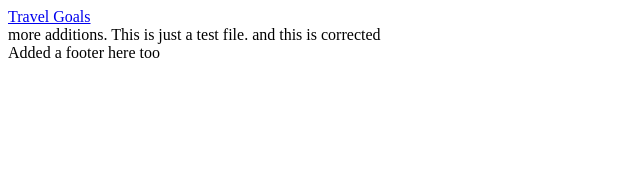
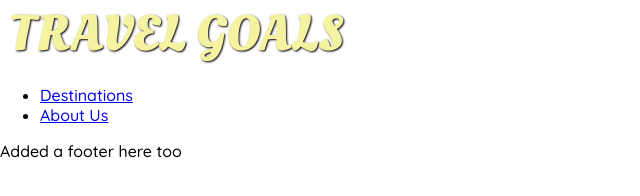
Before and after one commit to famousfamous/FrontEnd-Development, a plain HTML site: page TRAVEL GOALS/index.html in a window 1280 px wide. Shown: the whole page, without its empty margins (0-640 px from the left). Drawn offline with Linux system fonts and the light colour scheme.

Commit message:
added necessary pages

```diff
--- a/TRAVEL GOALS/index.html
+++ b/TRAVEL GOALS/index.html
@@ -5,18 +5,22 @@
     <link rel="preconnect" href="https://fonts.googleapis.com" />
     <link rel="preconnect" href="https://fonts.gstatic.com" crossorigin />
     <link
-      href="https://fonts.googleapis.com/css2?family=Oswald:wght@700&family=Raleway:wght@700&family=Roboto:wght@400;900&display=swap"
+      href="https://fonts.googleapis.com/css2?family=Raleway:wght@700&family=Oleo+Script:wght@700&family=Quicksand:wght@300;500&display=swap"
       rel="stylesheet"
     />
     <link rel="stylesheet" href="styles/styles.css" />
+    <link rel="stylesheet" href="styles/shared.css">
     <title>Travel Goals</title>
   </head>
   <header>
     <div id="page-logo">
-      <a href="/index.html">Travel Goals</a>
+      <a href="index.html">Travel Goals</a>
     </div>
     <nav>
-
+<ul>
+  <li><a href="/places.html">Destinations</a></li>
+  <li><a href="/about.html">About Us</a></li>
+</ul>
     </nav>
   </header>
   <main>
@@ -31,7 +35,7 @@
 
   </footer>
   <body>
-    more additions. This is just a test file. and this is corrected
+
   </body>
   <footer>Added a footer here too</footer>
 </html>
--- a/TRAVEL GOALS/styles/shared.css
+++ b/TRAVEL GOALS/styles/shared.css
@@ -3,10 +3,17 @@ body{
     margin: 0;
 }
 
-#page-logo {
+#page-logo a {
     padding: 10px;
     font-family: "Oleo Script", sans-serif;
     color: rgb(245, 243, 160);
     font-size: 50px;
     text-decoration: none;
+    text-transform: uppercase;
+    text-shadow: 1px 1px 2px rgb(0, 0, 0);
 }
+
+/* #page-logo a:hover {
+    text-decoration: underline;
+    color: darkgreen;
+} */
```
Also changed, not shown: TRAVEL GOALS/about.html (added, +11 -0 lines), TRAVEL GOALS/places.html (added, +12 -0 lines).
